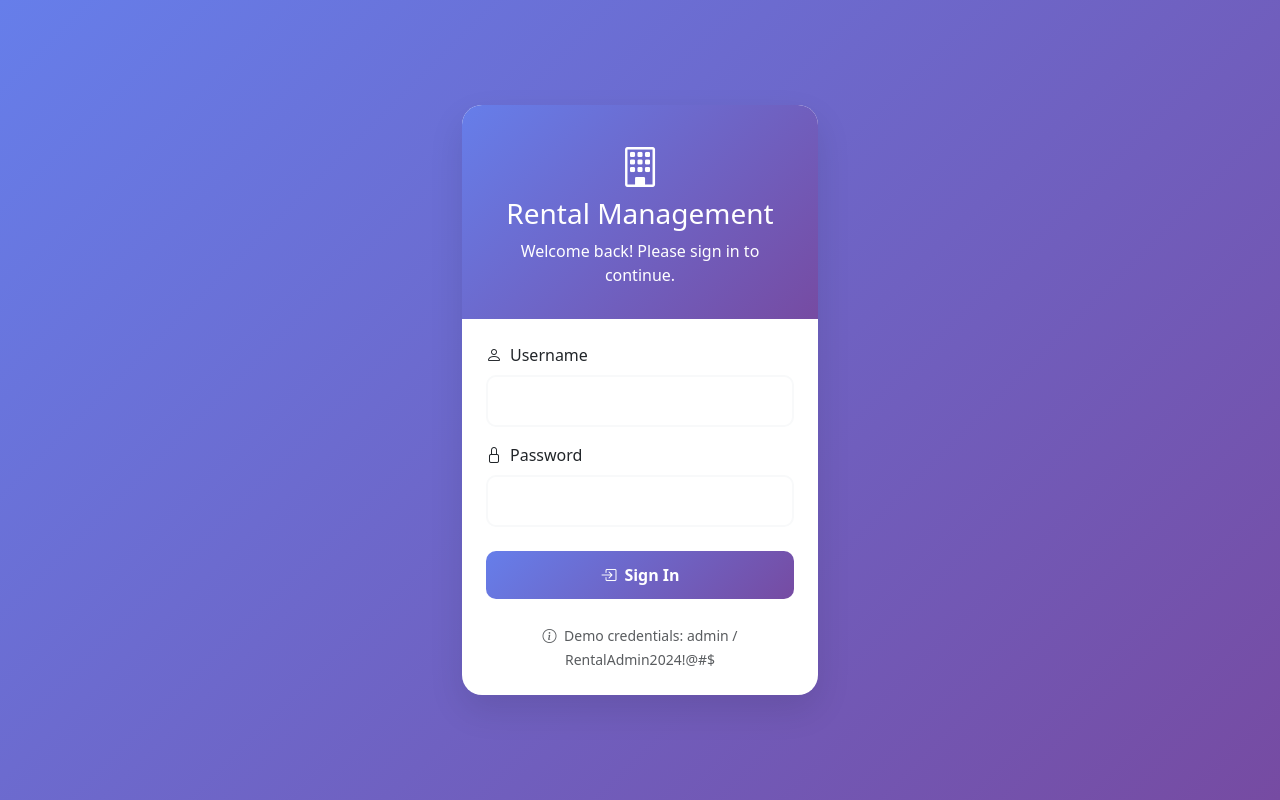
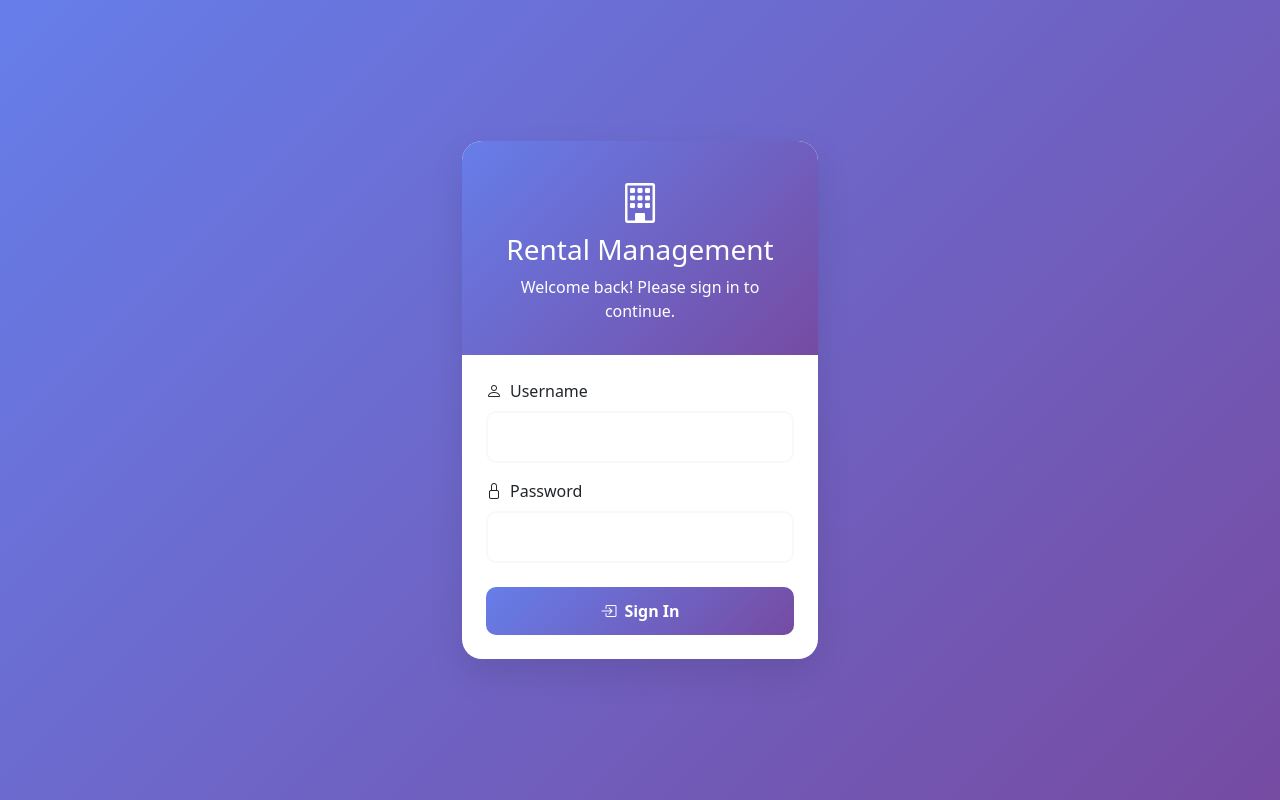
Before and after one commit to ngochangjelly/rental-management-platform, a website: page public/login.html in a window 1280 px wide. Drawn offline with nearby package versions, Linux system fonts and the light colour scheme.

Commit message:
remove creds

```diff
--- a/public/login.html
+++ b/public/login.html
@@ -80,12 +80,6 @@
                             <i class="bi bi-exclamation-triangle me-2"></i>
                             <span id="errorMessage"></span>
                         </div>
-                        <div class="text-center mt-4">
-                            <small class="text-muted">
-                                <i class="bi bi-info-circle me-1"></i>
-                                Demo credentials: admin / RentalAdmin2024!@#$
-                            </small>
-                        </div>
                     </div>
                 </div>
             </div>
```
